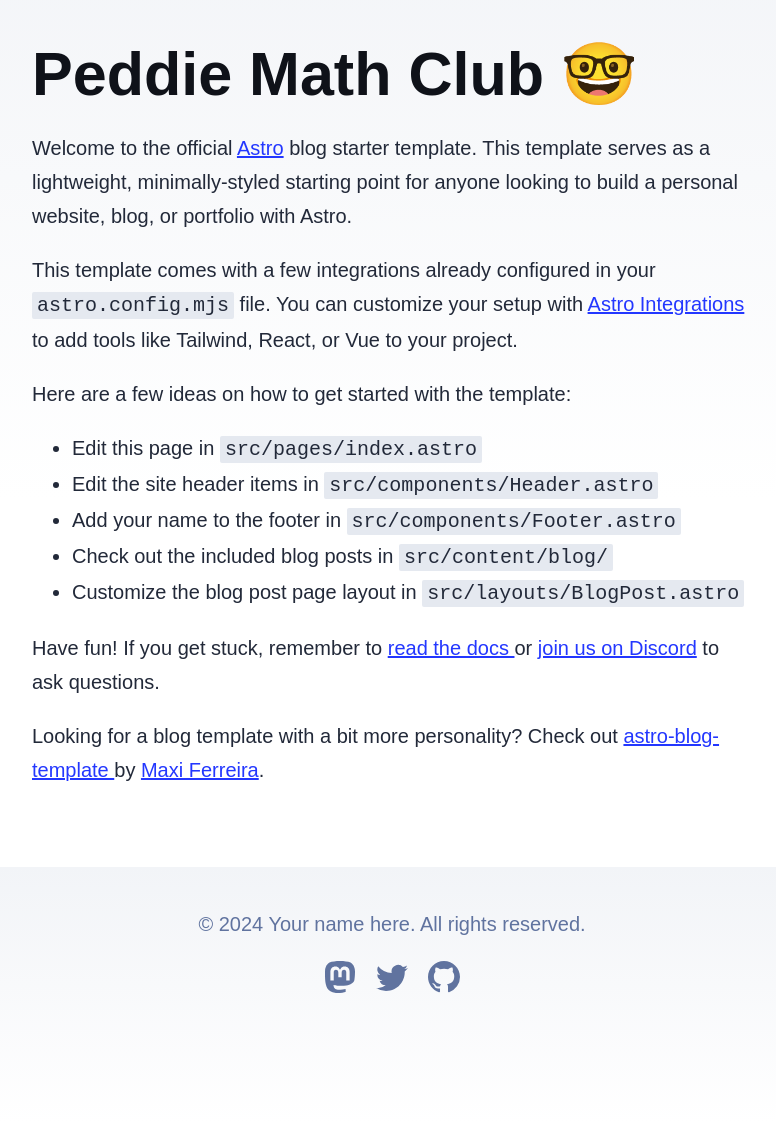
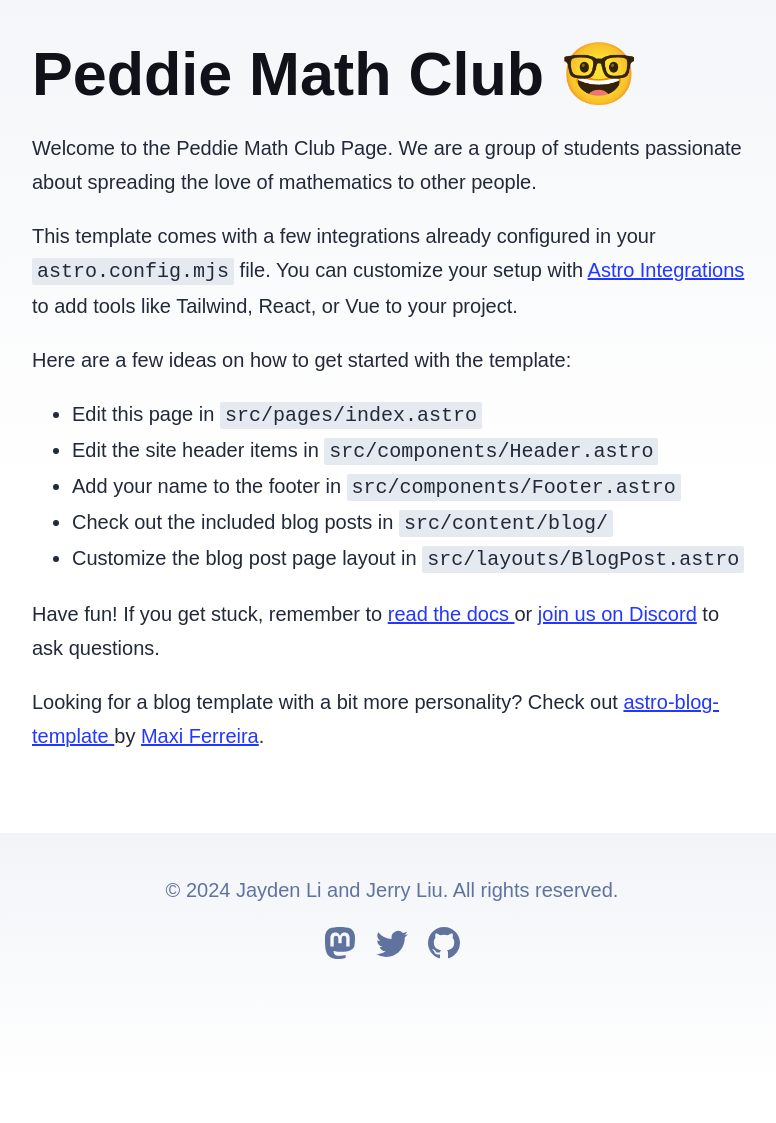
Before and after one commit to PeddieMathClub/PeddieMathClub.github.io, an Astro site: page / in a window 1280 px wide. Shown: the part 100-1223 px from the top of the page, without its empty margins (248-1024 px from the left). After the commit the page ends 1189 px from the top, so only its background shows below. Built offline with nearby package versions, Linux system fonts and the light colour scheme; Astro itself is replaced by a stand-in of ours; a web font is replaced by a local one.

Commit message:
hello world

```diff
--- a/src/components/Footer.astro
+++ b/src/components/Footer.astro
@@ -3,7 +3,7 @@
 ---
 
 <footer>
-	&copy; {today.getFullYear()} Your name here. All rights reserved.
+	&copy; {today.getFullYear()} Jayden Li and Jerry Liu. All rights reserved.
 	<div class="social-links">
 		<a href="https://m.webtoo.ls/@astro" target="_blank">
 			<span class="sr-only">Follow Astro on Mastodon</span>
@@ -28,7 +28,7 @@
 				></path></svg
 			>
 		</a>
-		<a href="https://github.com/withastro/astro" target="_blank">
+		<a href="https://github.com/PeddieMathClub/PeddieMathClub.github.io" target="_blank">
 			<span class="sr-only">Go to Astro's GitHub repo</span>
 			<svg viewBox="0 0 16 16" aria-hidden="true" width="32" height="32" astro-icon="social/github"
 				><path
--- a/src/components/Header.astro
+++ b/src/components/Header.astro
@@ -7,7 +7,7 @@
 	<nav>
 		<div class="internal-links">
 			<HeaderLink href="/">Home</HeaderLink>
-			<HeaderLink href="/events">Events</HeaderLink>
+			<HeaderLink href="/blog">Events</HeaderLink>
 			<HeaderLink href="/constitution">Constitution</HeaderLink>
 			<HeaderLink href="/about">About</HeaderLink>
 		</div>
--- a/src/pages/index.astro
+++ b/src/pages/index.astro
@@ -15,9 +15,7 @@
 		<main>
 			<h1>Peddie Math Club 🤓</h1>
 			<p>
-				Welcome to the official <a href="https://astro.build/">Astro</a> blog starter template. This
-				template serves as a lightweight, minimally-styled starting point for anyone looking to build
-				a personal website, blog, or portfolio with Astro.
+				Welcome to the Peddie Math Club Page. We are a group of students passionate about spreading the love of mathematics to other people.
 			</p>
 			<p>
 				This template comes with a few integrations already configured in your
```
Also changed, not shown: src/content/blog/first-post.md (renamed from src/content/events/first-post.md), src/content/blog/markdown-style-guide.md (renamed from src/content/events/markdown-style-guide.md), src/content/blog/second-post.md (renamed from src/content/events/second-post.md), src/content/blog/third-post.md (renamed from src/content/events/third-post.md), src/content/blog/using-mdx.mdx (renamed from src/content/events/using-mdx.mdx), src/pages/blog/[...slug].astro (renamed from src/pages/events/[...slug].astro), src/pages/blog/index.astro (renamed from src/pages/events/index.astro), 1 other file.
